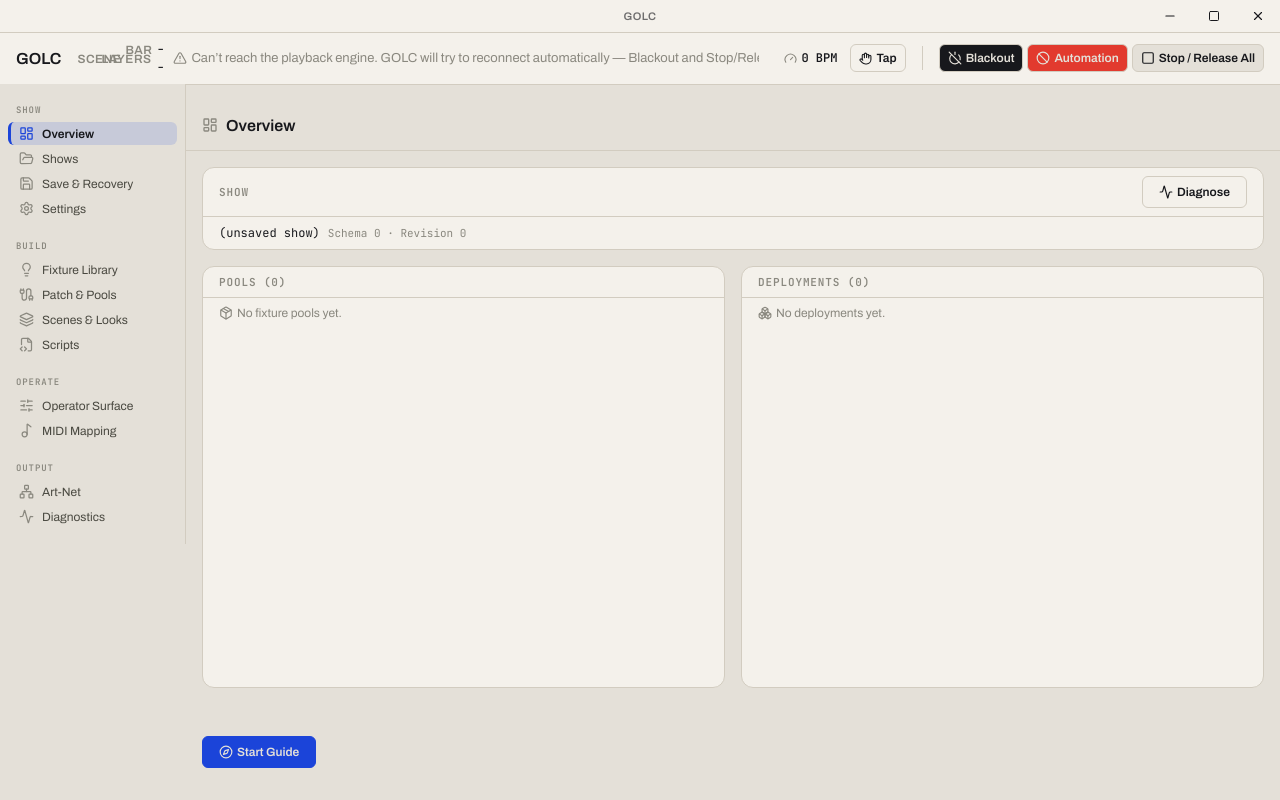
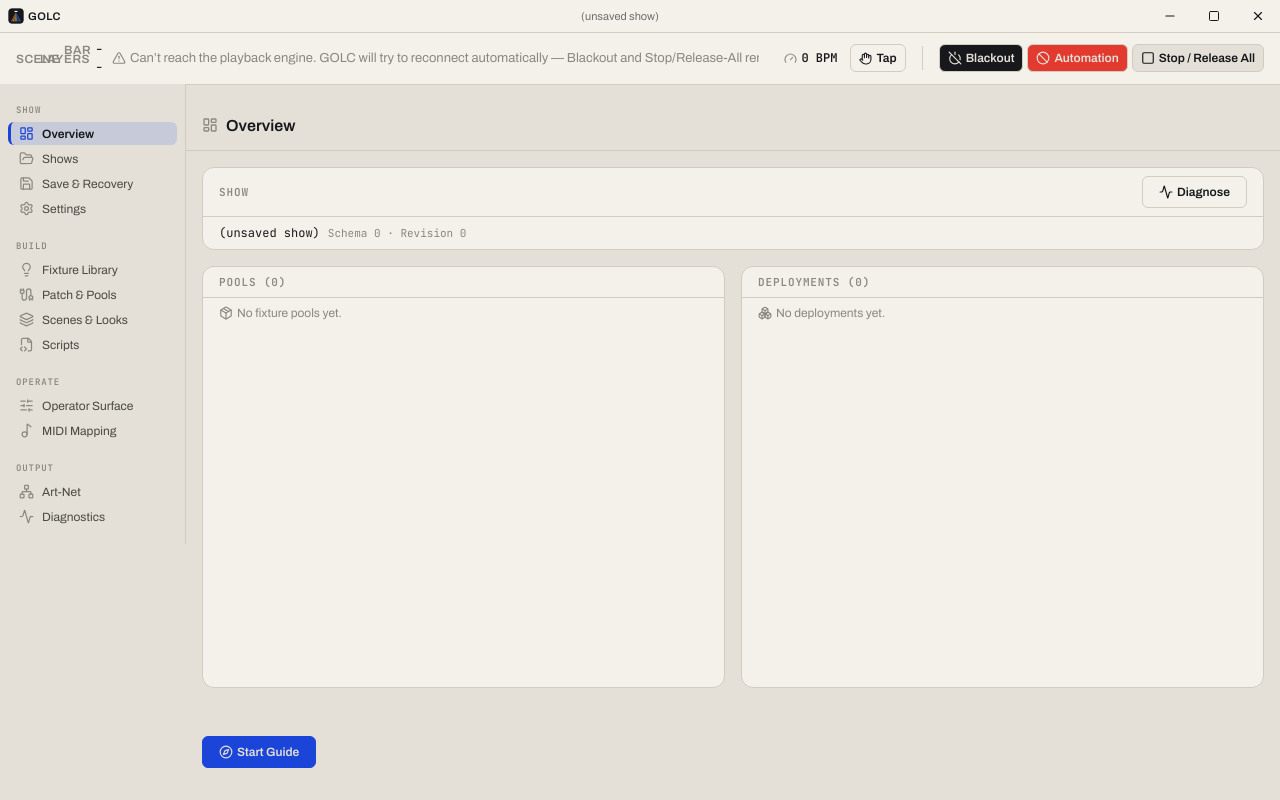
Before and after one commit to lnorton89/golc, a React (Vite) app in the folder frontend/: page / in a window 1280 px wide. Built offline with nearby package versions, Linux system fonts and the light colour scheme.

Commit message:
feat(desktop): show project name in titlebar, drop redundant GlobalFrame label
TitleBar now carries the app's own identity (icon + "GOLC", left-aligned)
and the current show's name (centered, lighter weight), so
GlobalFrame's duplicate "GOLC" text label is removed.

```diff
--- a/frontend/src/shell/GlobalFrame.module.css
+++ b/frontend/src/shell/GlobalFrame.module.css
@@ -7,17 +7,6 @@
   border-bottom: 1px solid var(--line);
   background: var(--panel);
   overflow: hidden;
-}
-
-.identity {
-  flex-shrink: 0;
-}
-
-.identityLabel {
-  font-family: "Archivo", system-ui, sans-serif;
-  font-size: var(--text-lg);
-  font-weight: 600;
-  color: var(--ink);
 }
 
 .statusSlot {
--- a/frontend/src/shell/GlobalFrame.tsx
+++ b/frontend/src/shell/GlobalFrame.tsx
@@ -1,6 +1,8 @@
 // GlobalFrame is the shell's persistent 52px top-frame region
-// (application-shell-navigation.md): show identity, transport/BPM, live
-// truth, and the safety cluster. LiveStatusBar owns the actual status
+// (application-shell-navigation.md): transport/BPM, live truth, and the
+// safety cluster. Show/app identity now lives in TitleBar.tsx (the app's
+// own self-drawn window chrome), so this no longer repeats a "GOLC" label
+// directly beneath it. LiveStatusBar owns the actual status
 // fetch/subscribe logic (it is the store's sole writer of
 // `status`/`connectionStatus` -- see store.ts) and must never be
 // conditionally rendered; GlobalFrame only composes it alongside a
@@ -20,9 +22,6 @@
 export default function GlobalFrame() {
   return (
     <header className={styles.frame}>
-      <div className={styles.identity}>
-        <span className={styles.identityLabel}>GOLC</span>
-      </div>
       <div className={styles.statusSlot}>
         <LiveStatusBar />
       </div>
--- a/frontend/src/shell/TitleBar.module.css
+++ b/frontend/src/shell/TitleBar.module.css
@@ -2,20 +2,49 @@
   height: 32px;
   display: flex;
   align-items: center;
-  justify-content: center;
   position: relative;
   background: var(--panel);
   border-bottom: 1px solid var(--line);
   user-select: none;
 }
 
-.title {
+.brand {
+  display: flex;
+  align-items: center;
+  gap: var(--space-xs);
+  flex-shrink: 0;
+  padding-left: var(--space-sm);
+}
+
+.brandIcon {
+  width: 16px;
+  height: 16px;
+  border-radius: 4px;
+}
+
+.brandLabel {
   font-family: "Archivo", system-ui, sans-serif;
   font-size: var(--text-xs);
   font-weight: 600;
   letter-spacing: 0.04em;
   color: var(--ink);
+}
+
+.projectName {
+  position: absolute;
+  left: 0;
+  right: 0;
+  text-align: center;
+  overflow: hidden;
+  text-overflow: ellipsis;
+  white-space: nowrap;
+  padding: 0 140px 0 100px;
+  font-family: "Archivo", system-ui, sans-serif;
+  font-size: var(--text-xs);
+  font-weight: 400;
+  color: var(--ink);
   opacity: 0.6;
+  pointer-events: none;
 }
 
 .controls {
--- a/frontend/src/shell/TitleBar.tsx
+++ b/frontend/src/shell/TitleBar.tsx
@@ -12,17 +12,41 @@
 import { useEffect, useState, type CSSProperties } from "react";
 import { Minus, Square, Copy, X } from "lucide-react";
 
-import { windowMinimise, windowToggleMaximise, windowIsMaximised, windowClose } from "../lib/wailsBridge";
+import {
+  windowMinimise,
+  windowToggleMaximise,
+  windowIsMaximised,
+  windowClose,
+  inspectShow,
+} from "../lib/wailsBridge";
+import appIcon from "../assets/app-icon.png";
 import styles from "./TitleBar.module.css";
 
 const dragStyle = { "--wails-draggable": "drag" } as CSSProperties;
 const noDragStyle = { "--wails-draggable": "no-drag" } as CSSProperties;
 
+/** projectNameFromPath strips a show file's directory and .golc extension
+ * (e.g. "C:\shows\Fall Tour.golc" -> "Fall Tour"), tolerating both Windows
+ * and POSIX separators since showPath comes straight from the Go host,
+ * whichever platform it's running on. */
+function projectNameFromPath(showPath: string): string {
+  const base = showPath.split(/[\\/]/).pop() ?? "";
+  return base.replace(/\.golc$/i, "");
+}
+
 export default function TitleBar() {
   const [maximised, setMaximised] = useState(false);
+  // "(unsaved show)" mirrors OverviewWorkspace.tsx's identical fallback for
+  // an unsaved show (offlineShowInspectView's showPath is always "") or a
+  // missing bridge -- never a blank center label.
+  const [projectName, setProjectName] = useState("(unsaved show)");
 
   useEffect(() => {
     windowIsMaximised().then(setMaximised);
+    inspectShow().then((view) => {
+      const name = projectNameFromPath(view.showPath);
+      if (name) setProjectName(name);
+    });
   }, []);
 
   const toggleMaximise = () => {
@@ -32,7 +56,11 @@
 
   return (
     <div className={styles.titleBar} style={dragStyle} onDoubleClick={toggleMaximise}>
-      <span className={styles.title}>GOLC</span>
+      <div className={styles.brand}>
+        <img src={appIcon} alt="" className={styles.brandIcon} />
+        <span className={styles.brandLabel}>GOLC</span>
+      </div>
+      <span className={styles.projectName}>{projectName}</span>
       <div className={styles.controls} style={noDragStyle} onDoubleClick={(event) => event.stopPropagation()}>
         <button
           type="button"
```
Also changed, not shown: frontend/src/assets/app-icon.png (added), 1 other file (tests, documents, lock files or other folders).
